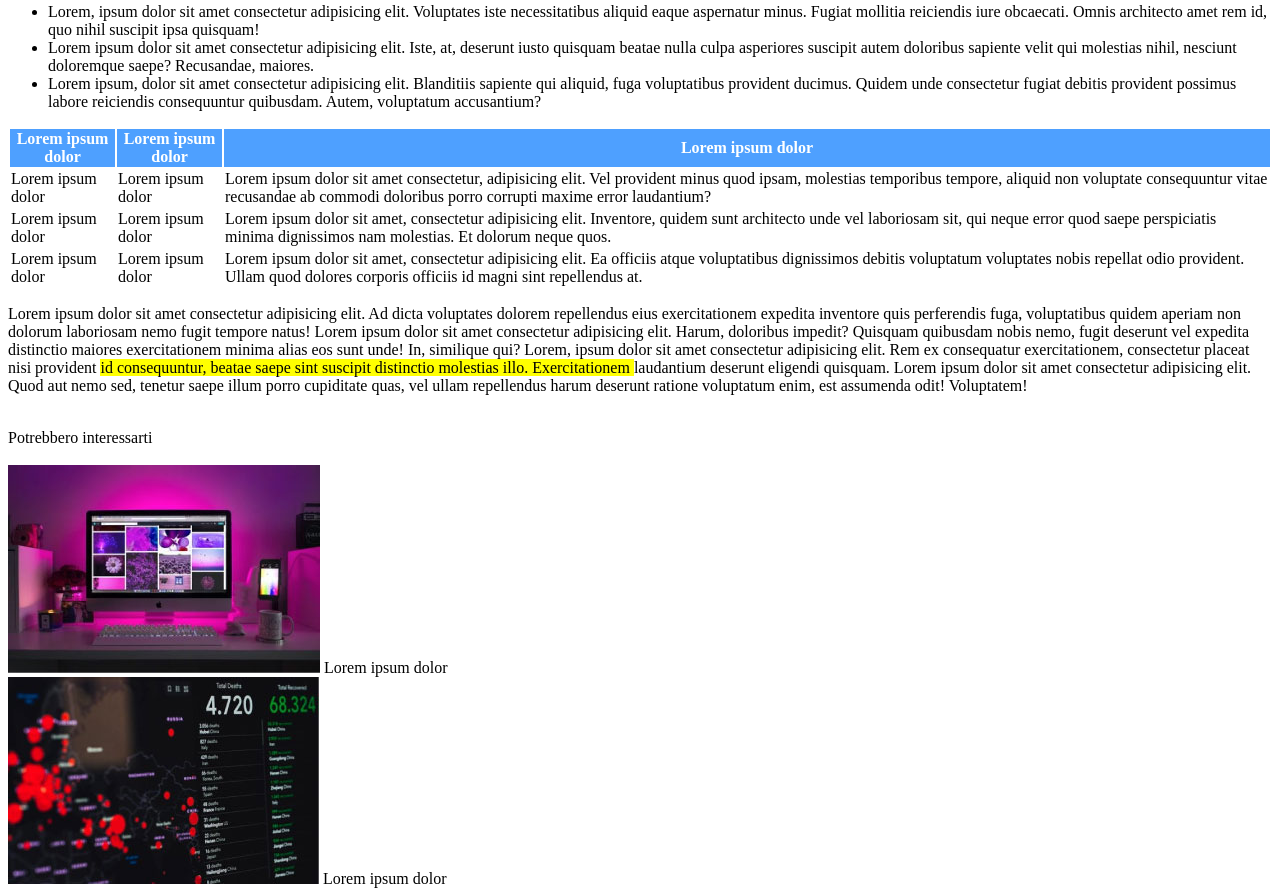
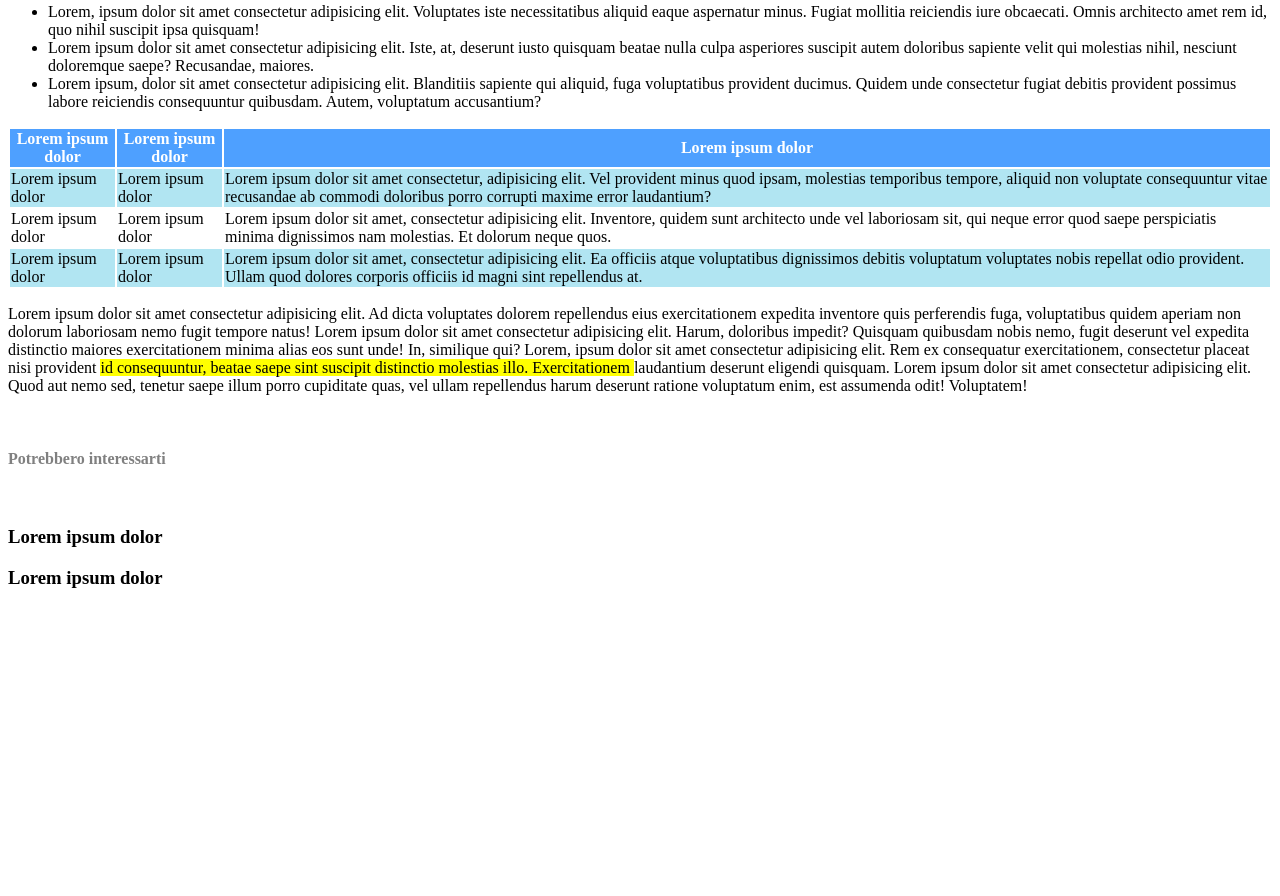
Before and after one commit to simonedcorsi/html-css-booleaner, a plain HTML site: page index.html in a window 1280 px wide. Shown: the part 849-1745 px from the top of the page. After the commit the page ends 1457 px from the top, so only its background shows below. Drawn offline with Linux system fonts and the light colour scheme.

Commit message:
provare a mettere immagini finali

```diff
--- a/index.html
+++ b/index.html
@@ -12,7 +12,7 @@
       <div class="pattern">
         <img id="pattern1" src="img/logo.svg" alt="descrizione immaggine">
       </div>
-      <h1><strong>Internet deve essere al servizio del "bene pubblico": il manifesto di Tim Berners Lee</strong></h1>
+      <h1>Internet deve essere al servizio del "bene pubblico": il manifesto di Tim Berners Lee</h1>
       <div>Scritto da The Booleaner</div>
       <div>il 10/10/2020</div>
    </header>
@@ -41,7 +41,7 @@
               </tr>
          </thead>
          <tbody>
-            <tr>
+            <tr class="color2">
                 <td>Lorem ipsum dolor</td>
                 <td>Lorem ipsum dolor</td>
                 <td>Lorem ipsum dolor sit amet consectetur, adipisicing elit. Vel provident minus quod ipsam, molestias temporibus tempore, aliquid non voluptate consequuntur vitae recusandae ab commodi doloribus porro corrupti maxime error laudantium?</td>
@@ -53,7 +53,7 @@
                 <td>Lorem ipsum dolor sit amet, consectetur adipisicing elit. Inventore, quidem sunt architecto unde vel laboriosam sit, qui neque error quod saepe perspiciatis minima dignissimos nam molestias. Et dolorum neque quos.</td>
 
             </tr>
-            <tr>
+            <tr class="color2">
                 <td>Lorem ipsum dolor</td>
                 <td>Lorem ipsum dolor</td>
                 <td>Lorem ipsum dolor sit amet, consectetur adipisicing elit. Ea officiis atque voluptatibus dignissimos debitis voluptatum voluptates nobis repellat odio provident. Ullam quod dolores corporis officiis id magni sint repellendus at.</td>
@@ -67,15 +67,13 @@
 
         <p>Lorem ipsum dolor sit amet consectetur adipisicing elit. Ad dicta voluptates dolorem repellendus eius exercitationem expedita inventore quis perferendis fuga, voluptatibus quidem aperiam non dolorum laboriosam nemo fugit tempore natus! Lorem ipsum dolor sit amet consectetur adipisicing elit. Harum, doloribus impedit? Quisquam quibusdam nobis nemo, fugit deserunt vel expedita distinctio maiores exercitationem minima alias eos sunt unde! In, similique qui? Lorem, ipsum dolor sit amet consectetur adipisicing elit. Rem ex consequatur exercitationem, consectetur placeat nisi provident <mark> id consequuntur, beatae saepe sint suscipit distinctio molestias illo. Exercitationem </mark> laudantium deserunt eligendi quisquam. Lorem ipsum dolor sit amet consectetur adipisicing elit. Quod aut nemo sed, tenetur saepe illum porro cupiditate quas, vel ullam repellendus harum deserunt ratione voluptatum enim, est assumenda odit! Voluptatem!</p>
         <br>
-        <div>Potrebbero interessarti</div> <br>
-        <div class="final bg">
-            <img src="img/monitor.jpg" alt="">
+        <h4>Potrebbero interessarti</h4> <br>
+        <h3 class="final bg">
             Lorem ipsum dolor
-        </div>
-        <div class="final bg2">
-            <img src="img/graph.jpg" alt="">
+        </h3>
+        <h3 class="final bg2">
             Lorem ipsum dolor
-        </div>
+        </h3>
 
     </footer>
 
--- a/style.css
+++ b/style.css
@@ -23,6 +23,19 @@ table {
     background-color: #4EA0FF;
 }
 
-footer {
-    display: inline-block;
+.color2 {
+    background-color:#B1E5F2 ;
 }
+
+h4{
+    color: grey;
+}
+.final bg {
+    background-image: url(img/monitor.jpg);
+    position: relative;
+}
+
+.final bg2 {
+    background-image: url(img/graph.jpg);
+    position: absolute;
+}
```
